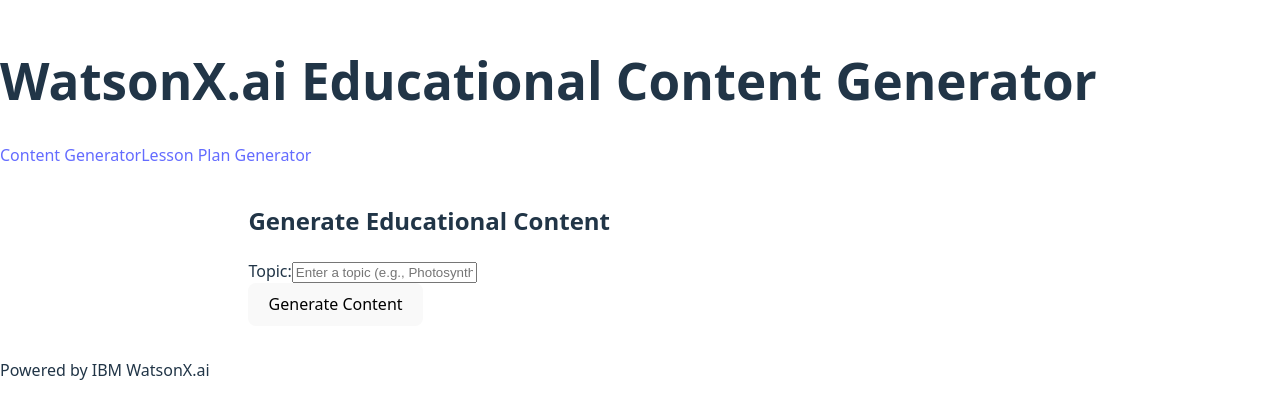
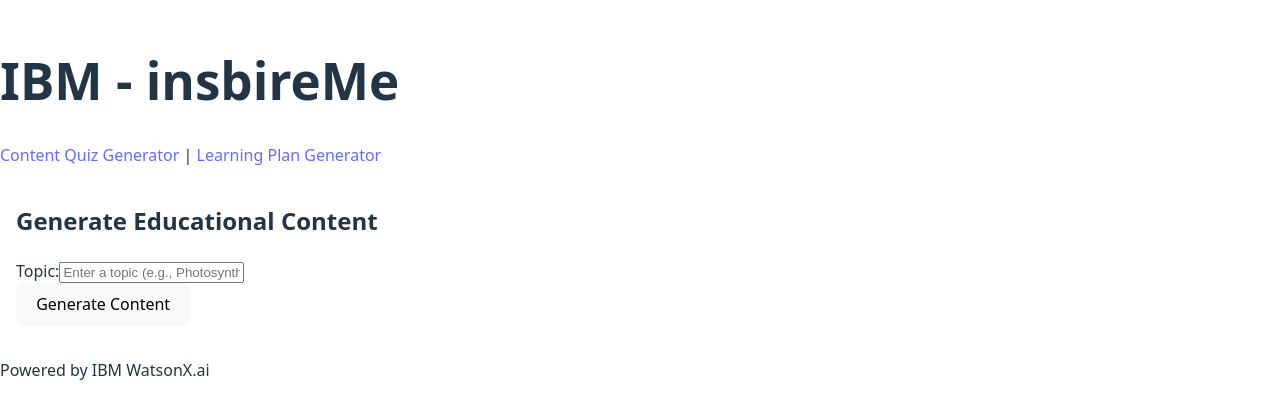
Before and after one commit to xingguo-huang/insbireMe-react, a React (Vite) app: page / in a window 1280 px wide. Shown: the part 192-610 px from the top of the page. Built offline with nearby package versions, Linux system fonts and the light colour scheme.

Commit message:
fix: update header title and navigation links for clarity

```diff
--- a/src/App.jsx
+++ b/src/App.jsx
@@ -8,10 +8,11 @@
     <BrowserRouter>
       <div className="app">
         <header>
-          <h1>WatsonX.ai Educational Content Generator</h1>
+          <h1>IBM - insbireMe</h1>
           <nav>
-            <Link to="/">Content Generator</Link>
-            <Link to="/lesson-plan">Lesson Plan Generator</Link>
+            <Link to="/">Content Quiz Generator</Link>
+            {' | '}
+            <Link to="/lesson-plan">Learning Plan Generator</Link>
           </nav>
         </header>
 
```
